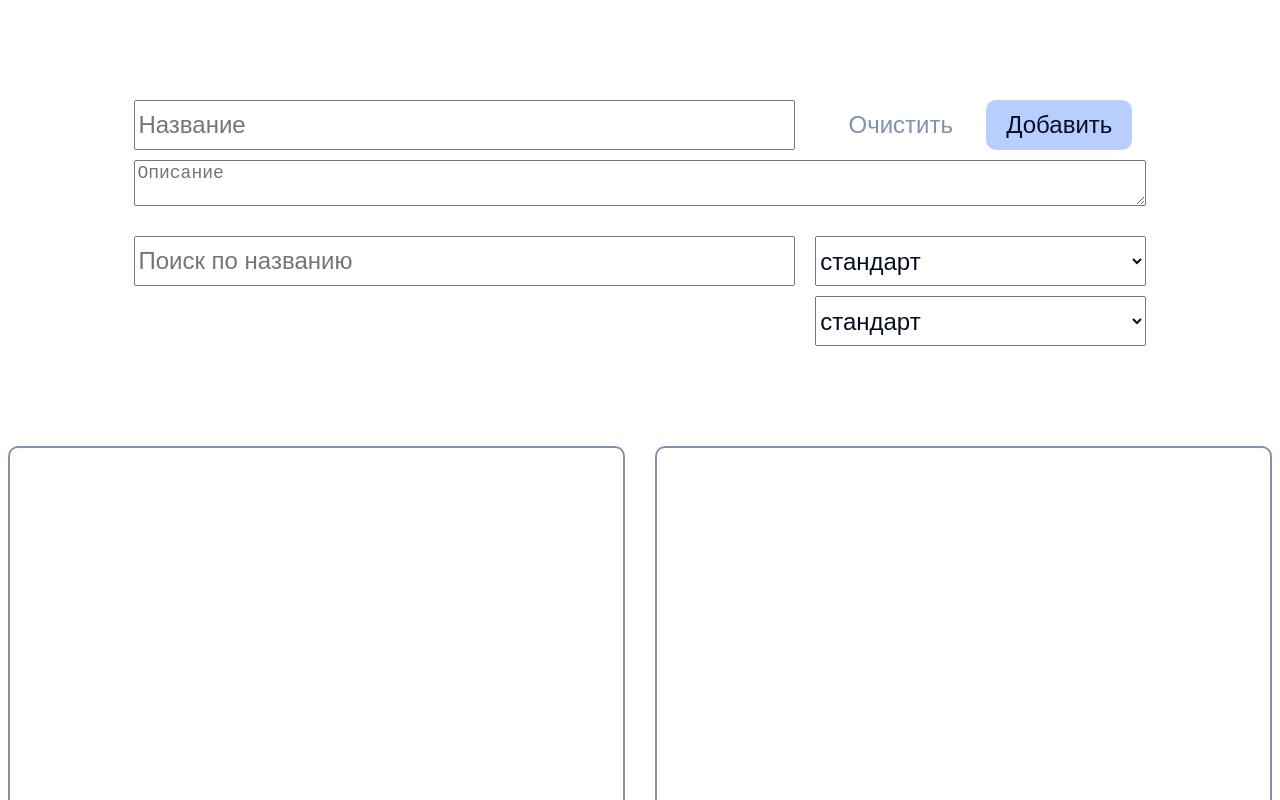
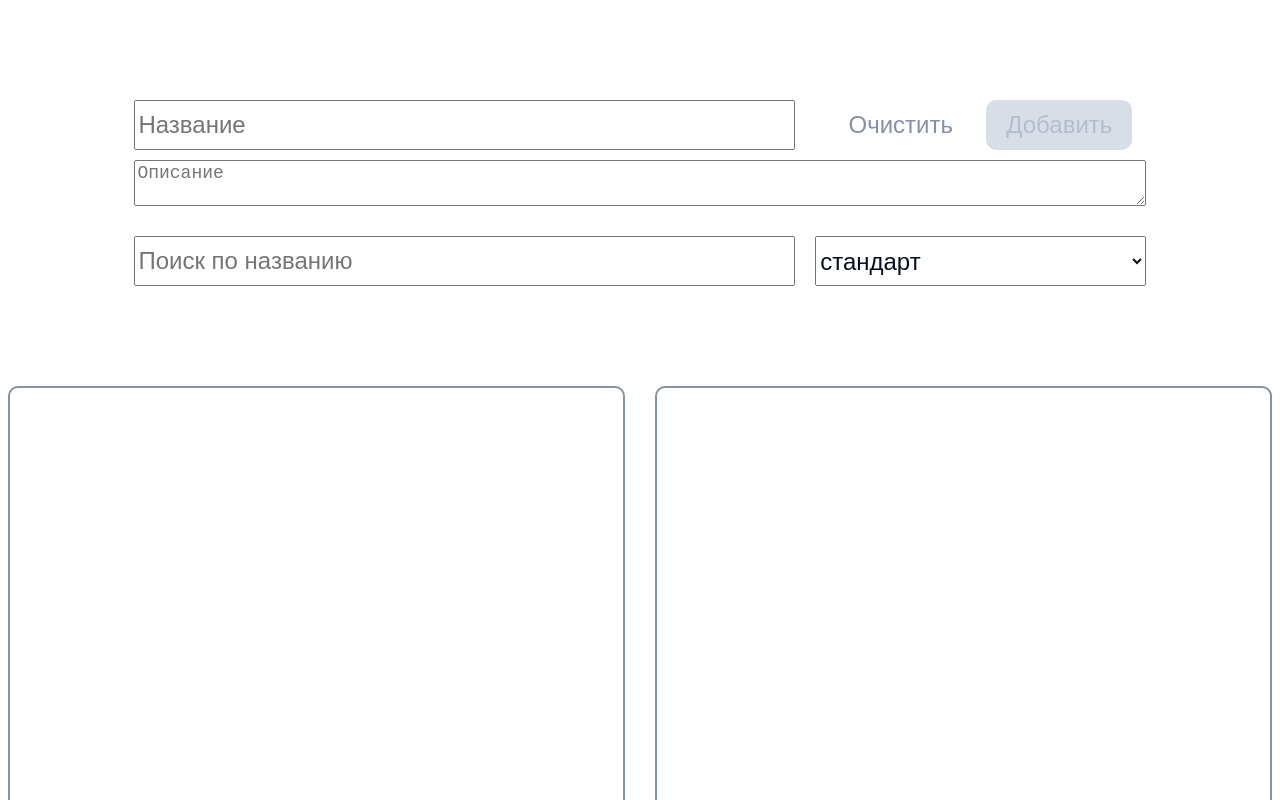
Before and after one commit to K0nstant1nS/todo-test, a React app: page / in a window 1280 px wide. Shown: the top 800 px of the page. Built offline with nearby package versions, Linux system fonts and the light colour scheme.

Commit message:
fix: styles fixes

```diff
--- a/package.json
+++ b/package.json
@@ -1,5 +1,5 @@
 {
-  "name": "blog-test",
+  "name": "todo-test",
   "version": "0.1.0",
   "private": true,
   "dependencies": {
--- a/src/components/app/app.module.scss
+++ b/src/components/app/app.module.scss
@@ -4,7 +4,7 @@
 .app {
   @include flex(column, $gap: 30px);
   width: 80%;
-  margin: 100px auto;
+  margin: 100px auto 40px;
 }
 
 .controls {
--- a/src/components/app/app.tsx
+++ b/src/components/app/app.tsx
@@ -13,16 +13,13 @@ function App() {
   const dispatch = useDispatch();
   const [filter, setFilter] = useState("");
   const [sort, setSort] = useState("");
-  const [statusFilter, setStatusFilter] = useState<TTodoStatus | "">("");
 
   const filteredAndSortedActive = active
   .filter(item => item.name.startsWith(filter))
-  .filter(item => !statusFilter || item.status === statusFilter)
   .sort(getTodosSortFunc(sort));
 
   const filteredAndSortedDone = done
   .filter(item => item.name.startsWith(filter))
-  .filter(item => !statusFilter || item.status === statusFilter)
   .sort(getTodosSortFunc(sort));
 
   const onBeforeDragStart = useCallback(() => {
@@ -53,12 +50,6 @@ function App() {
         <option value="name +">имя воз.</option>
         <option value="name -">имя уб.</option>
       </select>
-      <select value={statusFilter} onChange={(e) => setStatusFilter(e.target.value as TTodoStatus | "")} className={styles.select_status}>
-        <option value="">стандарт</option>
-        <option value="active">активные</option>
-        <option value="undone">просроченые</option>
-        <option value="done">выполеные</option>
-      </select>
     </div>
   </div><div className={styles.containers}>
       <DragDropContext
--- a/src/components/form/form.module.scss
+++ b/src/components/form/form.module.scss
@@ -1,5 +1,17 @@
 @use '../../stylesheets/mixins' as *;
 @use '../../stylesheets/variables' as *;
+
+@mixin form-button {
+  @include input-style-reset;
+    @include font(inherit, 24px, 500);
+    padding: 10px 20px;
+    cursor: pointer;
+    width: max-content;
+    transition: opacity .5s;
+    &:hover {
+      opacity: .6;
+    }
+}
 
 .form {
   width: 100%;
@@ -26,27 +38,24 @@
 
 .buttons {
   @include flex(row, space-evenly);
+}
 
-  & > button {
-    @include input-style-reset;
-    @include font(inherit, 24px, 500);
-    padding: 10px 20px;
-    cursor: pointer;
-    width: max-content;
-    transition: opacity .5s;
-    &:hover {
-      opacity: .6;
-    }
+.add {
+  @include form-button;
+  color: $primary-oxford-blue-default;
+  background-color: $active-color;
+  border-radius: 10px;
+
+  &:disabled {
+    cursor: default;
+    color: $grey;
+    background-color: $grey-2;
+    opacity: .6;
   }
 }
 
-.add.add {
-  color: $primary-oxford-blue-default;
-  background-color: $active-color;
-  border-radius: 10px;
-}
-
-.clean.clean {
+.clean {
+  @include form-button;
   color: $grey;
   &:hover {
     opacity: .6;
--- a/src/components/form/form.tsx
+++ b/src/components/form/form.tsx
@@ -33,7 +33,7 @@ function Form() {
     <input placeholder='Название' name="name" className={styles.name} type="text" value={data.name} onChange={setInputData}/>
     <div className={styles.buttons}>
       <button onClick={cleanForm} type="button" className={styles.clean}>Очистить</button>
-      <button onClick={addTodo} type="button" className={styles.add}>Добавить</button>
+      <button onClick={addTodo} type="button" className={styles.add} disabled={!data.name}>Добавить</button>
     </div>
     <textarea placeholder='Описание' name="text" className={styles.text} value={data.text} onChange={setInputData}/>
   </form>
--- a/src/stylesheets/_variables.scss
+++ b/src/stylesheets/_variables.scss
@@ -1,5 +1,6 @@
 $primary-oxford-blue-default: #060C23;
 $grey: #8392AB;
+$grey-2: #BFC9D9;
 $off-white: #FFFFFF;
 $active-color: #B8CEFF;
 $error-default: #FF5656;
--- a/src/ui/menu/menu.module.scss
+++ b/src/ui/menu/menu.module.scss
@@ -4,7 +4,7 @@
 .menu {
   background-color: $off-white;
   width: 100%;
-  border: 1px solid black;
+  border: 1px solid $grey-2;
   border-radius: 5px;
 }
 
```
Also changed, not shown: 1 other file (tests, documents, lock files or other folders).
